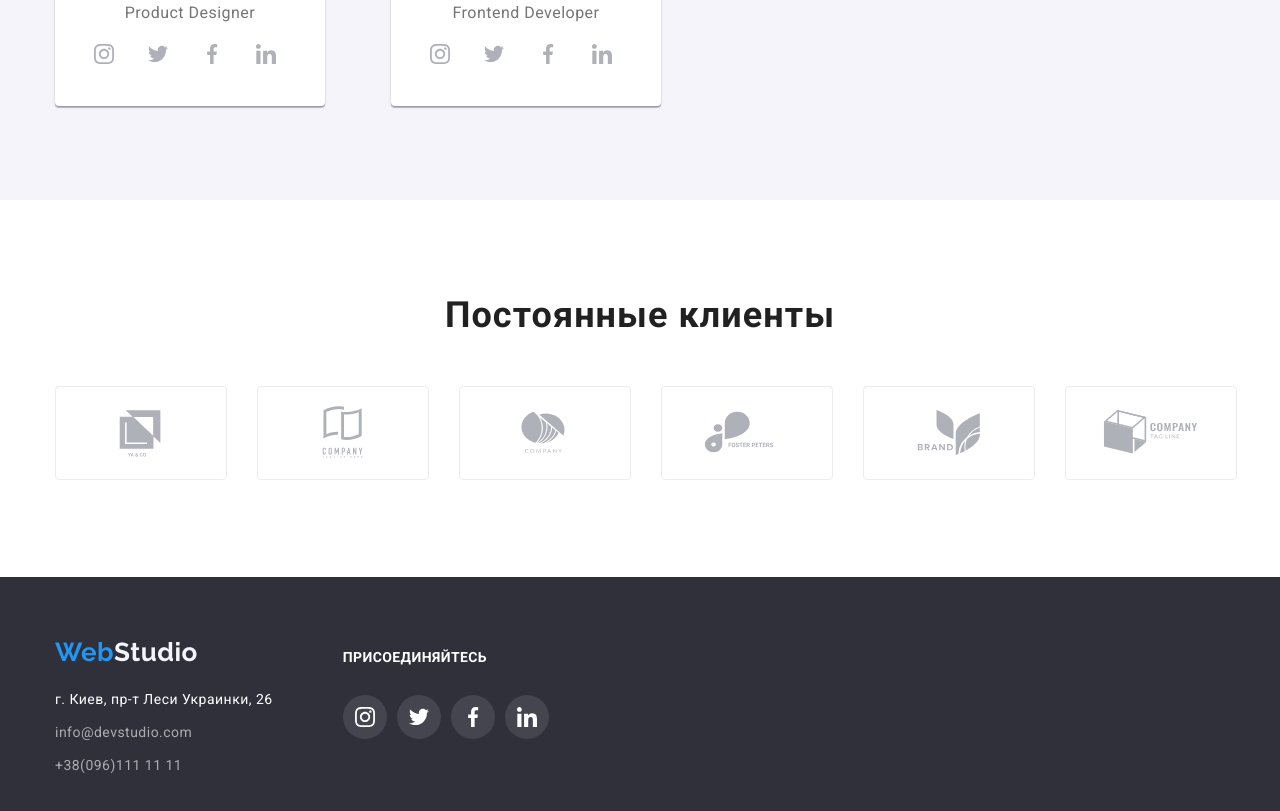
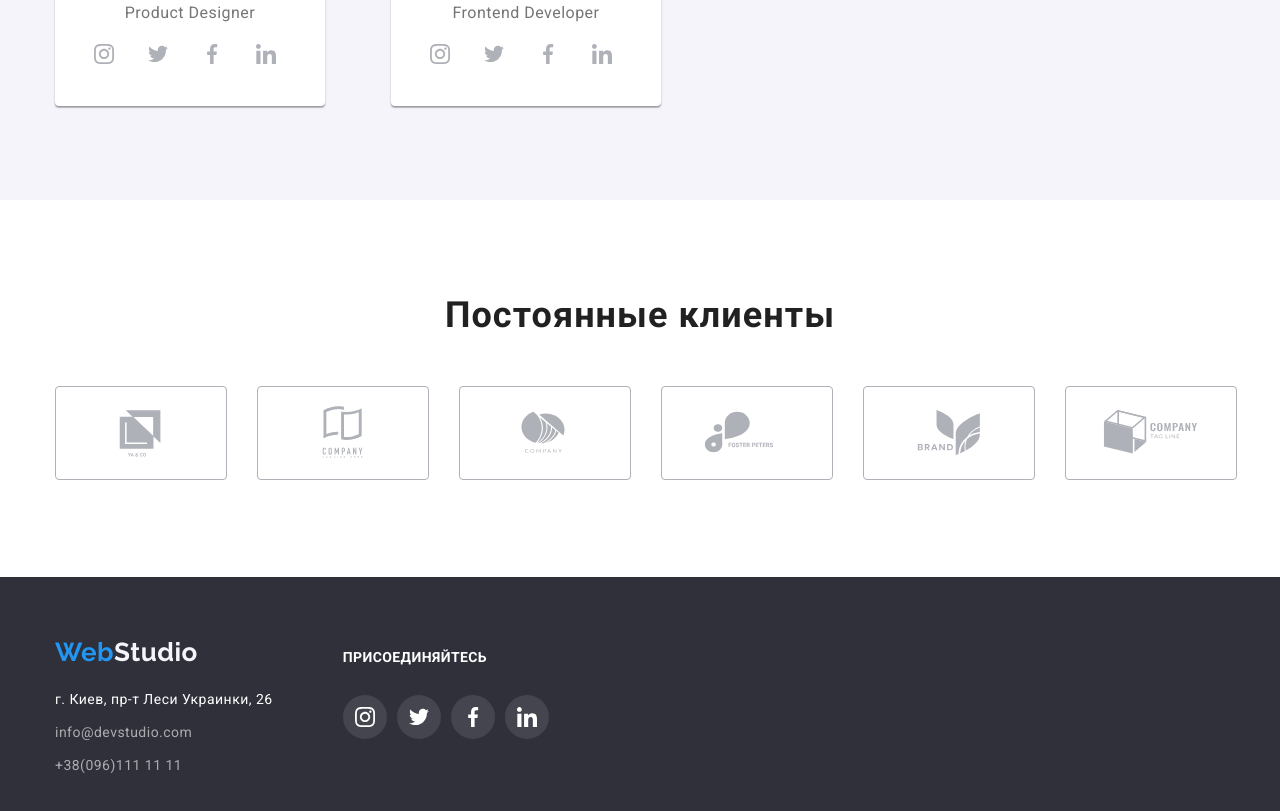
Before and after one commit to xxArtur/goit-markup-hw-04, a plain HTML site: page index.html in a window 1280 px wide. Shown: the part 2126-2937 px from the top of the page. Drawn offline with Linux system fonts and the light colour scheme.

Commit message:
Update style.css

```diff
--- a/css/style.css
+++ b/css/style.css
@@ -345,7 +345,7 @@ h1,h2,h3,h4,p{
   width: 170px;
   height: 92px;
 
-  border: 1px solid #ECECEC;
+border: 1px solid #AFB1B8;
   border-radius: 4px;
 }
 
```
